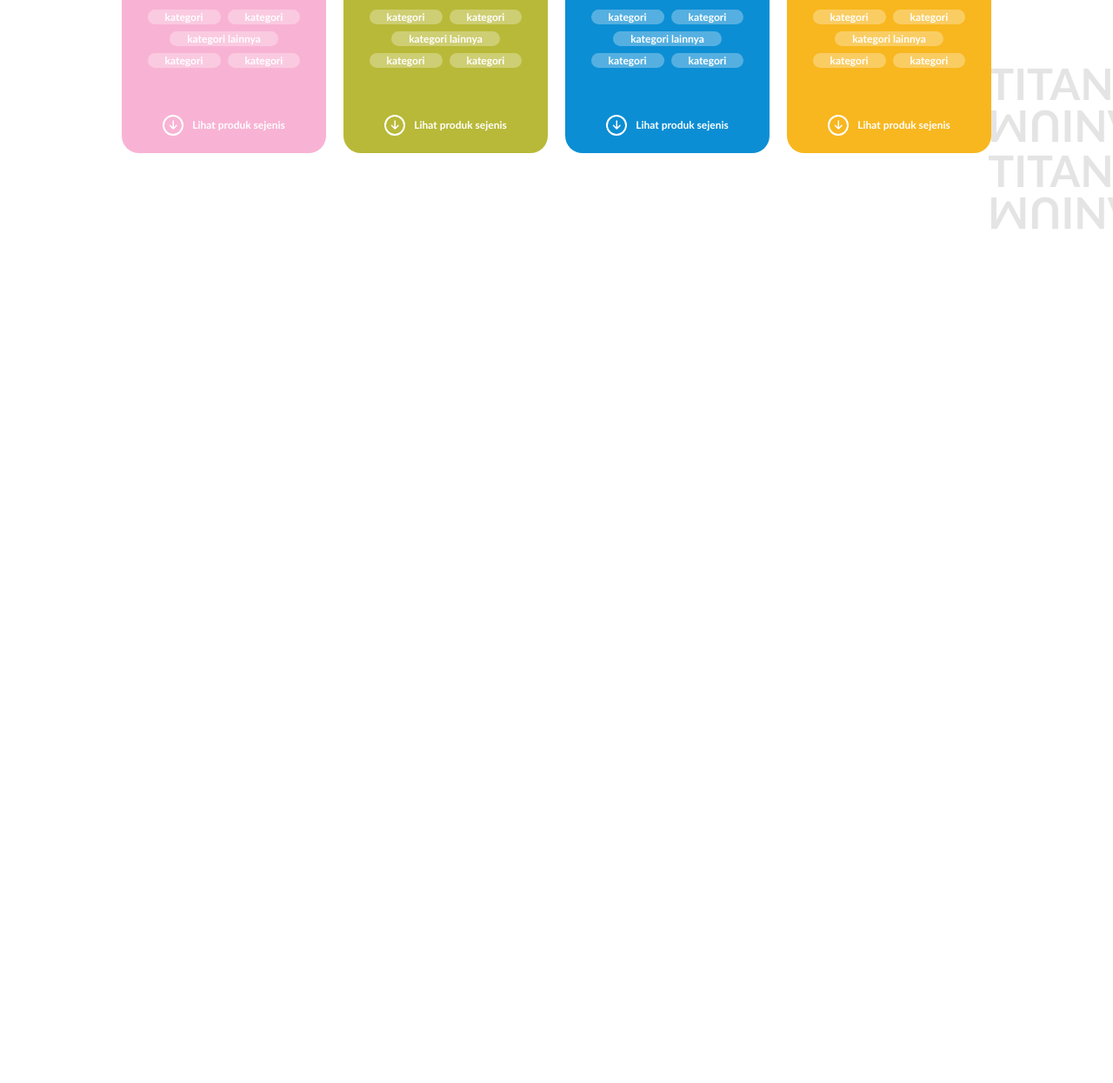
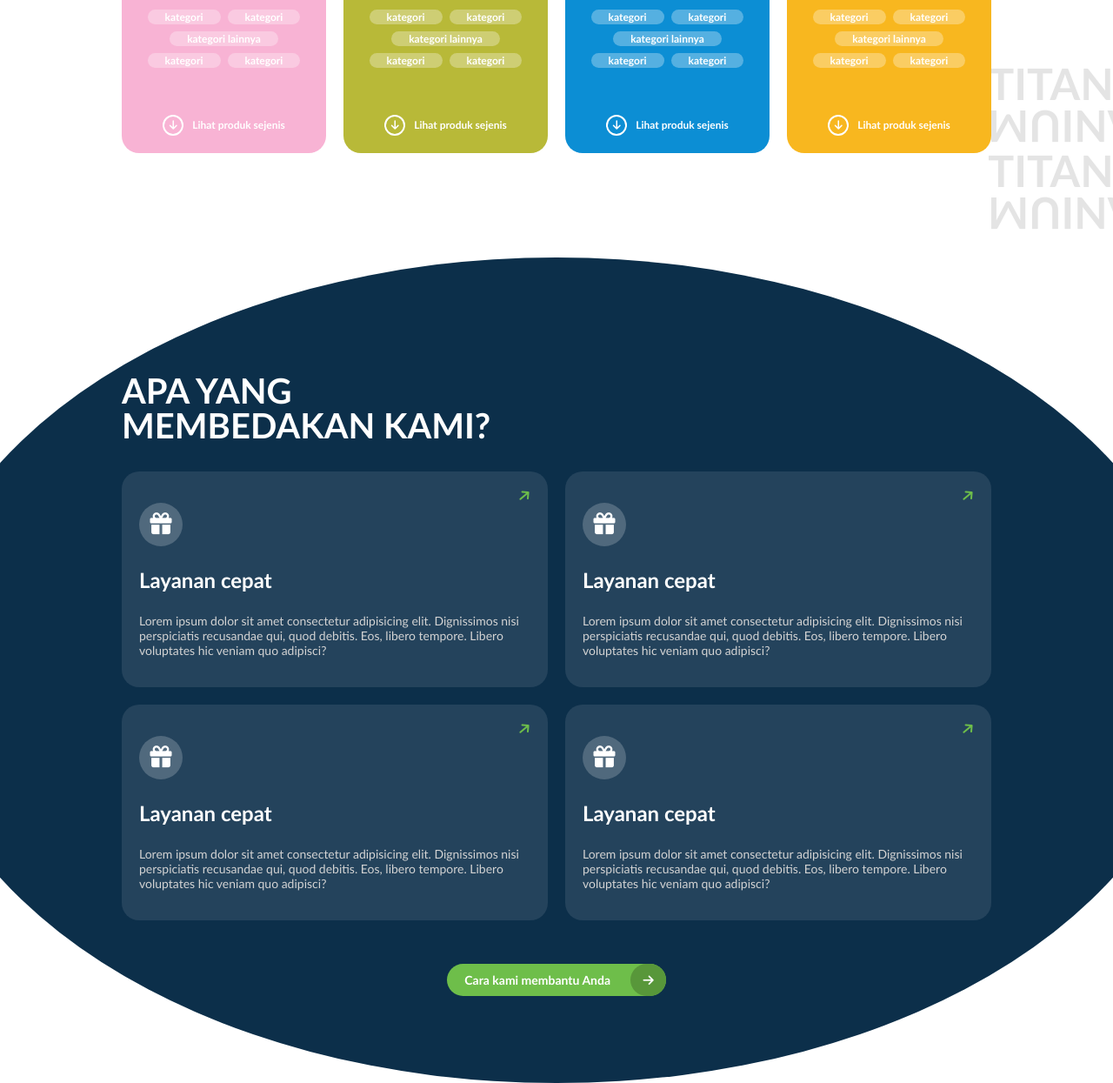
Before and after one commit to anggakswr/company-profile, a plain HTML site: page index.html in a window 1280 px wide. Shown: the part 2395-3640 px from the top of the page at 87% size. Before the commit the page ends 2691 px from the top, so only its background shows below. Drawn offline with Linux system fonts and the light colour scheme.

Commit message:
feat: services

```diff
--- a/index.html
+++ b/index.html
@@ -95,7 +95,7 @@
         <div class="slider-body">
           <div class="card">
             <div class="box-center">
-              <img src="/img/slider/1.webp" alt="Books" />
+              <img src="./img/slider/1.webp" alt="Books" />
             </div>
 
             <div class="card-text">
@@ -118,7 +118,7 @@
 
           <div class="card">
             <div class="box-center">
-              <img src="/img/slider/2.webp" alt="Books" />
+              <img src="./img/slider/2.webp" alt="Books" />
             </div>
 
             <div class="card-text">
@@ -141,7 +141,7 @@
 
           <div class="card">
             <div class="box-center">
-              <img src="/img/slider/3.webp" alt="Books" />
+              <img src="./img/slider/3.webp" alt="Books" />
             </div>
 
             <div class="card-text">
@@ -164,7 +164,7 @@
 
           <div class="card">
             <div class="box-center">
-              <img src="/img/slider/4.webp" alt="Books" />
+              <img src="./img/slider/4.webp" alt="Books" />
             </div>
 
             <div class="card-text">
@@ -460,11 +460,109 @@
             </a>
           </div>
         </div>
+      </div>
+    </section>
 
-        <!-- <div>asd</div>
-        <div>asd</div>
-        <div>asd</div>
-        <div>asd</div> -->
+    <!-- services -->
+    <section class="services">
+      <!-- big navy circle -->
+      <div class="big-navy-circle"></div>
+
+      <div class="container">
+        <h2>
+          APA YANG
+          <br />
+          MEMBEDAKAN KAMI?
+        </h2>
+
+        <div class="grid">
+          <div class="card">
+            <!-- top right icon -->
+            <div class="box-end text-green">
+              <i class="tr-icon fa-solid fa-arrow-right"></i>
+            </div>
+
+            <!-- icon -->
+            <div class="icon box-center">
+              <i class="fa-solid fa-gift"></i>
+            </div>
+
+            <p class="text-lg font-bold">Layanan cepat</p>
+
+            <p class="text-sm desc">
+              Lorem ipsum dolor sit amet consectetur adipisicing elit.
+              Dignissimos nisi perspiciatis recusandae qui, quod debitis. Eos,
+              libero tempore. Libero voluptates hic veniam quo adipisci?
+            </p>
+          </div>
+
+          <div class="card">
+            <!-- top right icon -->
+            <div class="box-end text-green">
+              <i class="tr-icon fa-solid fa-arrow-right"></i>
+            </div>
+
+            <!-- icon -->
+            <div class="icon box-center">
+              <i class="fa-solid fa-gift"></i>
+            </div>
+
+            <p class="text-lg font-bold">Layanan cepat</p>
+
+            <p class="text-sm desc">
+              Lorem ipsum dolor sit amet consectetur adipisicing elit.
+              Dignissimos nisi perspiciatis recusandae qui, quod debitis. Eos,
+              libero tempore. Libero voluptates hic veniam quo adipisci?
+            </p>
+          </div>
+
+          <div class="card">
+            <!-- top right icon -->
+            <div class="box-end text-green">
+              <i class="tr-icon fa-solid fa-arrow-right"></i>
+            </div>
+
+            <!-- icon -->
+            <div class="icon box-center">
+              <i class="fa-solid fa-gift"></i>
+            </div>
+
+            <p class="text-lg font-bold">Layanan cepat</p>
+
+            <p class="text-sm desc">
+              Lorem ipsum dolor sit amet consectetur adipisicing elit.
+              Dignissimos nisi perspiciatis recusandae qui, quod debitis. Eos,
+              libero tempore. Libero voluptates hic veniam quo adipisci?
+            </p>
+          </div>
+
+          <div class="card">
+            <!-- top right icon -->
+            <div class="box-end text-green">
+              <i class="tr-icon fa-solid fa-arrow-right"></i>
+            </div>
+
+            <!-- icon -->
+            <div class="icon box-center">
+              <i class="fa-solid fa-gift"></i>
+            </div>
+
+            <p class="text-lg font-bold">Layanan cepat</p>
+
+            <p class="text-sm desc">
+              Lorem ipsum dolor sit amet consectetur adipisicing elit.
+              Dignissimos nisi perspiciatis recusandae qui, quod debitis. Eos,
+              libero tempore. Libero voluptates hic veniam quo adipisci?
+            </p>
+          </div>
+        </div>
+
+        <div class="green-btn box-center">
+          <a href="#" class="order-btn font-bold text-sm">
+            Cara kami membantu Anda
+            <span><i class="fa-solid fa-arrow-right"></i></span>
+          </a>
+        </div>
       </div>
     </section>
   </body>
--- a/style.css
+++ b/style.css
@@ -24,6 +24,10 @@ a {
 
 .text-xs {
   font-size: 12px;
+}
+
+.text-sm {
+  font-size: 14px;
 }
 
 .text-lg {
@@ -53,6 +57,12 @@ a {
   display: flex;
   align-items: center;
   justify-content: space-between;
+}
+
+.box-end {
+  display: flex;
+  align-items: end;
+  justify-content: end;
 }
 
 .container {
@@ -130,7 +140,7 @@ a {
   color: black;
 }
 
-.banner .order-btn {
+.order-btn {
   border: 2px solid white;
   padding-left: 20px;
   padding-right: 0;
@@ -318,3 +328,71 @@ a {
   position: relative;
   z-index: 1;
 }
+
+.services {
+  margin-top: 100px;
+  position: relative;
+}
+
+.big-navy-circle {
+  position: absolute;
+  left: -100px;
+  right: -100px;
+  height: 100%;
+  background-color: #0c2f4a;
+  border-radius: 100%;
+}
+
+.services .container {
+  padding: 100px 20px;
+  position: relative;
+  z-index: 1;
+  color: white;
+}
+
+.services .container .grid {
+  display: grid;
+  gap: 20px;
+  grid-template-columns: repeat(2, minmax(0, 1fr));
+}
+
+.services .container h2 {
+  font-size: 40px;
+  line-height: 40px;
+}
+
+.services .card {
+  padding: 20px;
+  border-radius: 20px;
+  background-color: #24435c;
+}
+
+.services .card .tr-icon {
+  transform: rotate(-40deg);
+}
+
+.services .card .icon {
+  font-size: 25px;
+  background-color: #50697d;
+  border-radius: 100%;
+  width: 50px;
+  height: 50px;
+}
+
+.services .card .desc {
+  color: lightgray;
+}
+
+.services .order-btn {
+  background-color: #6ebe4a;
+  border: none;
+}
+
+.services .order-btn span {
+  border: 0;
+  background-color: #58973a;
+}
+
+.services .green-btn {
+  margin-top: 50px;
+}
```
